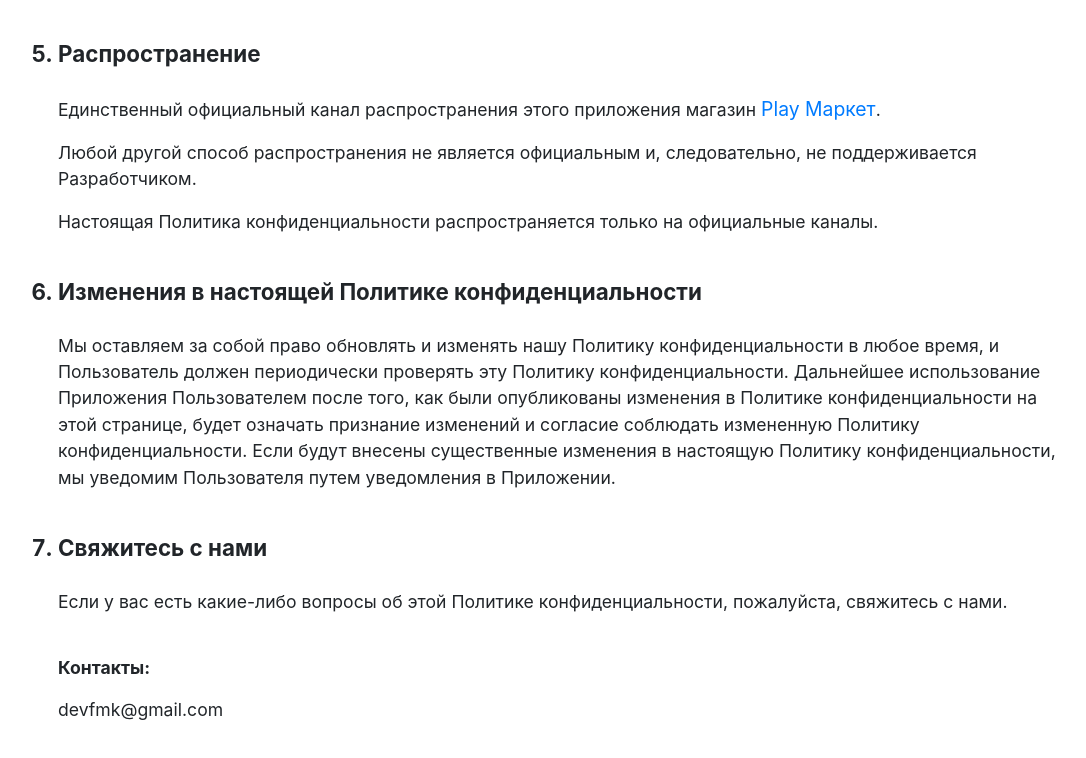
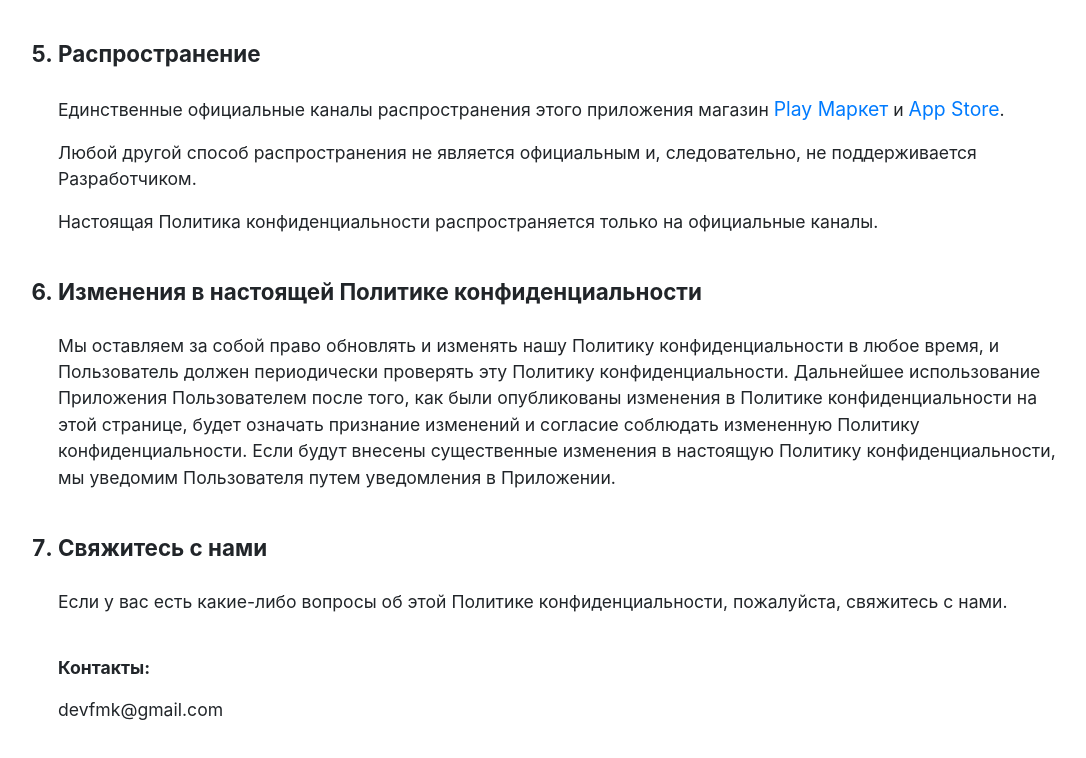
Before and after one commit to fmklab/nktest, a plain HTML site: page index.html in a window 1280 px wide. Shown: the part 1977-2735 px from the top of the page, without its empty margins (101-1187 px from the left). Drawn offline with Linux system fonts and the light colour scheme.

Commit message:
add app store

```diff
--- a/index.html
+++ b/index.html
@@ -109,7 +109,7 @@
             <br>
             <li>Распространение</li>
             <br>
-            <p>Единственный официальный канал распространения этого приложения магазин <a href="https://play.google.com/">Play Маркет</a>.</p>
+            <p>Единственные официальные каналы распространения этого приложения магазин <a href="https://play.google.com/">Play Маркет</a> и <a href="https://apps.apple.com/us/app/%D0%B2%D1%80%D0%BA-1-%D1%82%D0%B5%D1%85-%D1%83%D1%87%D0%B5%D0%B1%D0%B0/id1504803466?l=ru&ls=1">App Store</a>.</p>
             <p>Любой другой способ распространения не является официальным и, следовательно, не поддерживается Разработчиком.</p>
             <p>Настоящая Политика конфиденциальности распространяется только на официальные каналы.</p>
             <br>
```
